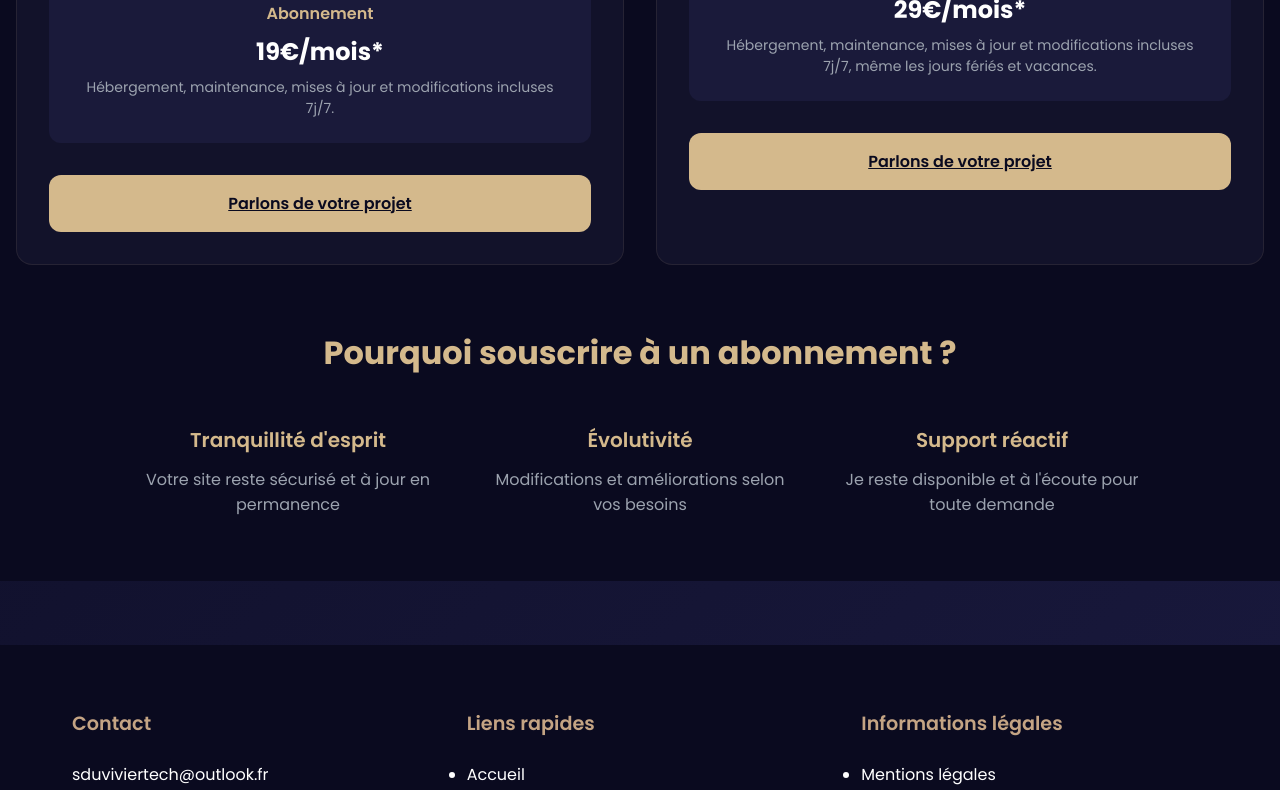
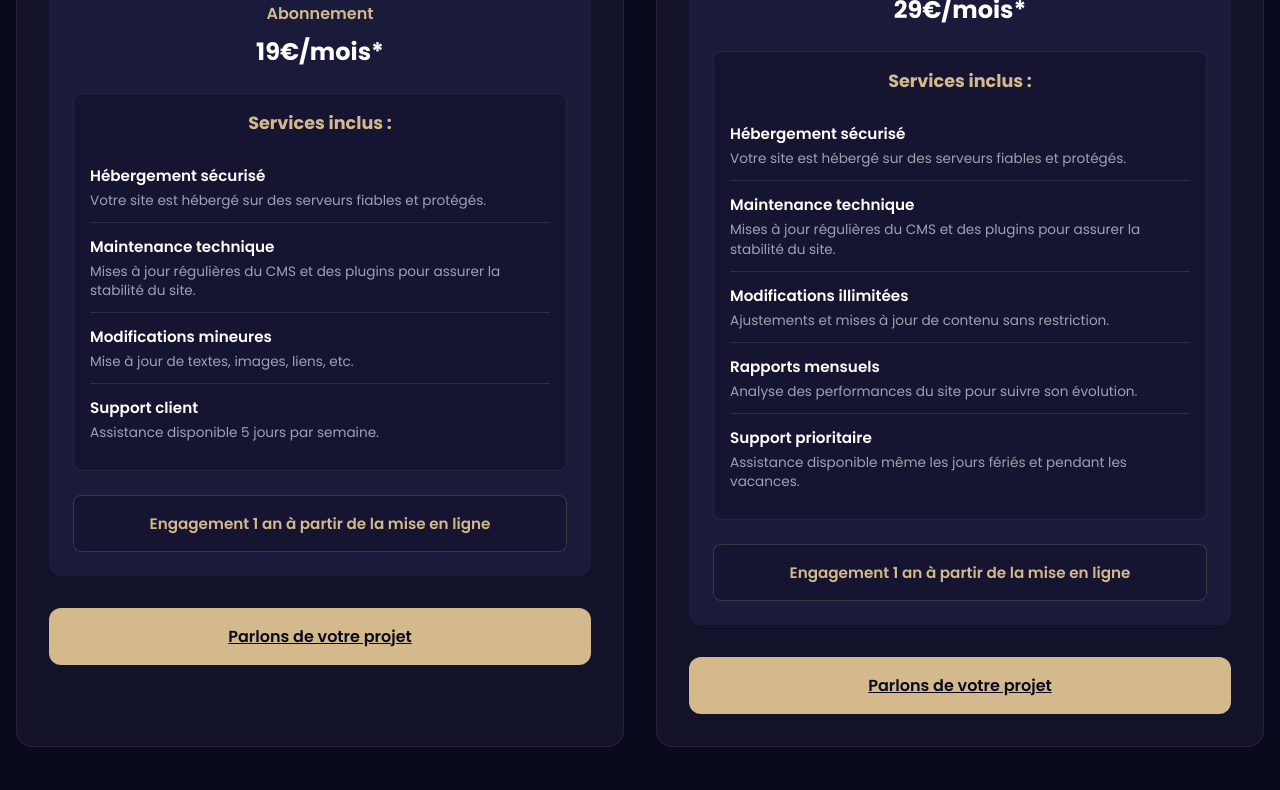
Before and after one commit to YoDaMned59/SDuvivierTech, a React (Create React App) app: page /offres in a window 1280 px wide. Shown: the part 1040-1830 px from the top of the page. Built offline with nearby package versions, Linux system fonts and the light colour scheme.

Commit message:
mise a jour abonnement et projets

```diff
--- a/public/data/projects.json
+++ b/public/data/projects.json
@@ -26,14 +26,14 @@
       "title": "LokiMoon",
       "description": "Site vitrine pour une praticienne en tirage de cartes et guidances spirituelles. Design moderne dans des tons sombres et dorés, avec une interface fluide et agréable. L'expérience de navigation met en valeur les prestations de tirages de tarot et d'accompagnement spirituel, dans une ambiance douce et immersive.",
       "link": "https://yodamned59.github.io/LokiMoon/",
-      "image": "/assets/LokiMoon.jpg"
+      "image": "/assets/lokimoon.jpg"
     },
     {
-      "id": "Pawfect Grooming",
+      "id": "pawfect-grooming",
       "title": "Pawfect Grooming",
       "description": "Site vitrine pour un salon de soins canins, avec une interface moderne et intuitive. L'expérience de navigation met en valeur les services de soins canins, dans une ambiance chaleureuse et accueillante.",
       "link": "https://yodamned59.github.io/Pawfect-Grooming/",
-      "image": "/assets/Pawfect-Grooming.jpg"
+      "image": "/assets/pawfect-grooming.jpg"
     },
     {
       "id": "nouveau-modele",
--- a/src/data/content.json
+++ b/src/data/content.json
@@ -11,7 +11,7 @@
     "description": "Je conçois et développe des applications web modernes et performantes à partir de 250€, en accordant une attention particulière à l'expérience utilisateur. Je vous accompagne pour créer votre site web sur mesure."
   },
   "contact": {
-    "email": "sduviviertech@outlook.fr",
+    "email": "contact@sduviviertech.fr",
     "phone": "+33 6 46 14 72 82",
     "address": "Meteren",
     "location": "Meteren, Nord (59)",
--- a/src/data/offers.json
+++ b/src/data/offers.json
@@ -35,7 +35,24 @@
       "tagline": "🔰 Idéal pour lancer votre activité avec un site professionnel, sans complexité ni délai.",
       "subscription": {
         "price": "19€/mois*",
-        "description": "Hébergement, maintenance, mises à jour et modifications incluses 7j/7."
+        "services_inclus": [
+          {
+            "titre": "Hébergement sécurisé",
+            "description": "Votre site est hébergé sur des serveurs fiables et protégés."
+          },
+          {
+            "titre": "Maintenance technique",
+            "description": "Mises à jour régulières du CMS et des plugins pour assurer la stabilité du site."
+          },
+          {
+            "titre": "Modifications mineures",
+            "description": "Mise à jour de textes, images, liens, etc."
+          },
+          {
+            "titre": "Support client",
+            "description": "Assistance disponible 5 jours par semaine."
+          }
+        ]
       }
     },
     {
@@ -69,7 +86,28 @@
       "tagline": "💼 Parfait pour les pros qui veulent un site unique, durable et pensé pour booster leur activité.",
       "subscription": {
         "price": "29€/mois*",
-        "description": "Hébergement, maintenance, mises à jour et modifications incluses 7j/7, même les jours fériés et vacances."
+        "services_inclus": [
+          {
+            "titre": "Hébergement sécurisé",
+            "description": "Votre site est hébergé sur des serveurs fiables et protégés."
+          },
+          {
+            "titre": "Maintenance technique",
+            "description": "Mises à jour régulières du CMS et des plugins pour assurer la stabilité du site."
+          },
+          {
+            "titre": "Modifications illimitées",
+            "description": "Ajustements et mises à jour de contenu sans restriction."
+          },
+          {
+            "titre": "Rapports mensuels",
+            "description": "Analyse des performances du site pour suivre son évolution."
+          },
+          {
+            "titre": "Support prioritaire",
+            "description": "Assistance disponible même les jours fériés et pendant les vacances."
+          }
+        ]
       }
     }
   ],
--- a/src/pages/Offres.jsx
+++ b/src/pages/Offres.jsx
@@ -83,6 +83,20 @@ const Offres = () => {
                 <div className="sub-description">
                   {offer.subscription.description}
                 </div>
+                <div className="services-inclus">
+                  <h3>Services inclus :</h3>
+                  <ul>
+                    {offer.subscription.services_inclus.map((service, serviceIndex) => (
+                      <li key={serviceIndex} className="service-item">
+                        <div className="service-title">{service.titre}</div>
+                        <div className="service-description">{service.description}</div>
+                      </li>
+                    ))}
+                  </ul>
+                </div>
+                <div className="sub-engagement">
+                  Engagement 1 an à partir de la mise en ligne
+                </div>
               </div>
 
               <Link to="/contact" className="cta-button">
@@ -91,7 +105,6 @@ const Offres = () => {
             </div>
           ))}
         </div>
-
         <div className="subscription-section">
           <h2 className="section-title">
             Pourquoi souscrire à un abonnement ?
--- a/src/styles/Offres.scss
+++ b/src/styles/Offres.scss
@@ -310,6 +310,69 @@ $text-gray: #9ca3af;
         .sub-description {
           color: $text-gray;
           font-size: 0.875rem;
+          margin-bottom: 0.75rem;
+        }
+
+        .services-inclus {
+          text-align: left;
+          margin: 1.5rem 0;
+          padding: 1rem;
+          background-color: rgba($primary-dark, 0.3);
+          border-radius: 0.5rem;
+          border: 1px solid rgba($gold, 0.1);
+
+          h3 {
+            color: $gold;
+            font-size: 1.1rem;
+            margin-bottom: 1rem;
+            text-align: center;
+          }
+
+          ul {
+            list-style: none;
+            padding: 0;
+            margin: 0;
+          }
+
+          .service-item {
+            padding: 0.75rem 0;
+            border-bottom: 1px solid rgba($text-light, 0.1);
+
+            &:last-child {
+              border-bottom: none;
+            }
+
+            .service-title {
+              color: $text-light;
+              font-weight: 600;
+              margin-bottom: 0.25rem;
+              font-size: 0.95rem;
+            }
+
+            .service-description {
+              color: $text-gray;
+              font-size: 0.85rem;
+              line-height: 1.4;
+            }
+          }
+        }
+
+        .sub-engagement {
+          color: $gold;
+          font-size: 0.95rem;
+          font-weight: 600;
+          padding: 1rem;
+          margin-top: 1.5rem;
+          background-color: rgba($primary-dark, 0.3);
+          border-radius: 0.5rem;
+          border: 1px solid rgba($gold, 0.2);
+          text-align: center;
+          transition: all 0.3s ease;
+
+          &:hover {
+            background-color: rgba($primary-dark, 0.5);
+            border-color: rgba($gold, 0.4);
+          }
         }
       }
 
```
Also changed, not shown: src/styles/Hero.scss (+11 -4 lines).
